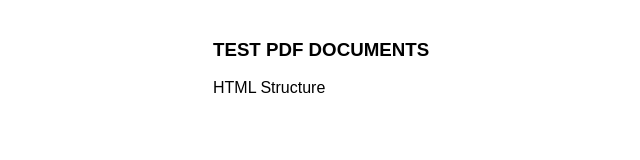
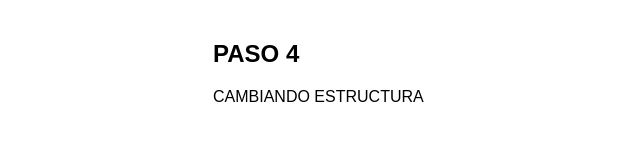
Before and after one commit to aristodg/TEST-4, a website: page src/index.html in a window 1280 px wide. Shown: the whole page, without its empty margins (107-747 px from the left). Drawn offline with Linux system fonts and the light colour scheme.

Commit message:
Changed text

```diff
--- a/src/index.html
+++ b/src/index.html
@@ -10,8 +10,8 @@
 
 <body>
   <main>
-    <h3>TEST PDF DOCUMENTS</h3>
-    <p>HTML Structure</p>
+    <h2>PASO 4</h2>
+    <p>CAMBIANDO ESTRUCTURA</p>
   </main>
 </body>
 
```
